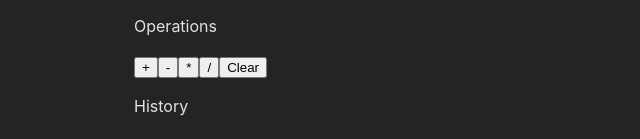
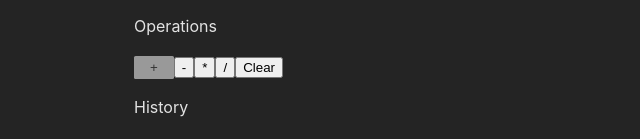
Before and after one commit to rakibul-wdp/full-stack-army, a React (Vite) app in the folder 30-frontend-3-react-functional-component/functional-component/: page /calculator in a window 1280 px wide. Shown: the part 159-298 px from the top of the page, without its empty margins (190-830 px from the left). Built offline with nearby package versions, Linux system fonts and the light colour scheme.

Commit message:
create button common component with types

```diff
--- a/30-frontend-3-react-functional-component/functional-component/package.json
+++ b/30-frontend-3-react-functional-component/functional-component/package.json
@@ -10,6 +10,7 @@
     "preview": "vite preview"
   },
   "dependencies": {
+    "prop-types": "^15.8.1",
     "react": "^18.2.0",
     "react-dom": "^18.2.0",
     "react-icons": "^4.10.1",
--- /dev/null
+++ b/30-frontend-3-react-functional-component/functional-component/src/components/ui/Button.jsx
@@ -0,0 +1,40 @@
+import PropTypes from "prop-types";
+
+const Button = ({ text, onClick, disabled, customStyle }) => {
+  const disabledStyle = {
+    backgroundColor: "#999",
+    color: "#333",
+    cursor: "not-allowed",
+  };
+
+  const style = {
+    padding: "0.25rem 1rem",
+    background: "#ddd",
+    color: "#212121",
+    borderRadius: "0.10rem",
+    cursor: "pointer",
+    border: "none",
+    ...customStyle,
+    ...(disabled && disabledStyle),
+  };
+
+  return (
+    <button style={style} onClick={onClick} disabled={disabled}>
+      {text}
+    </button>
+  );
+};
+
+Button.propTypes = {
+  text: PropTypes.string.isRequired,
+  onClick: PropTypes.func.isRequired,
+  disabled: PropTypes.bool,
+  customStyle: PropTypes.object,
+};
+
+Button.defaultProps = {
+  customStyle: {},
+  disabled: false,
+};
+
+export default Button;
--- a/30-frontend-3-react-functional-component/functional-component/src/pages/Calculator.jsx
+++ b/30-frontend-3-react-functional-component/functional-component/src/pages/Calculator.jsx
@@ -8,6 +8,7 @@
  */
 
 import { useEffect, useState } from "react";
+import Button from "../components/ui/Button";
 import NumberField from "../components/ui/NumberField";
 
 function* generateId() {
@@ -129,24 +130,16 @@ const Calculator = () => {
           onChange={handleInputFields}
           name={"b"}
         />
-        {/* <input
-          value={inputState.a}
-          onChange={handleInputFields}
-          type="number"
-          name="a"
-          id=""
-        />
-        <input
-          value={inputState.b}
-          onChange={handleInputFields}
-          type="number"
-          name="b"
-          id=""
-        /> */}
       </div>
       <div>
         <p>Operations</p>
-        <button onClick={() => handleArithmeticsOps("+")}>+</button>
+        <Button
+          text={"+"}
+          onClick={() => handleArithmeticsOps("+")}
+          customStyle={{ background: "green" }}
+          disabled={true}
+        />
+        {/* <button onClick={() => handleArithmeticsOps("+")}>+</button> */}
         <button onClick={() => handleArithmeticsOps("-")}>-</button>
         <button onClick={() => handleArithmeticsOps("*")}>*</button>
         <button onClick={() => handleArithmeticsOps("/")}>/</button>
```
Also changed, not shown: 30-frontend-3-react-functional-component/functional-component/src/components/ui/NumberField.jsx (+8 -0 lines).
